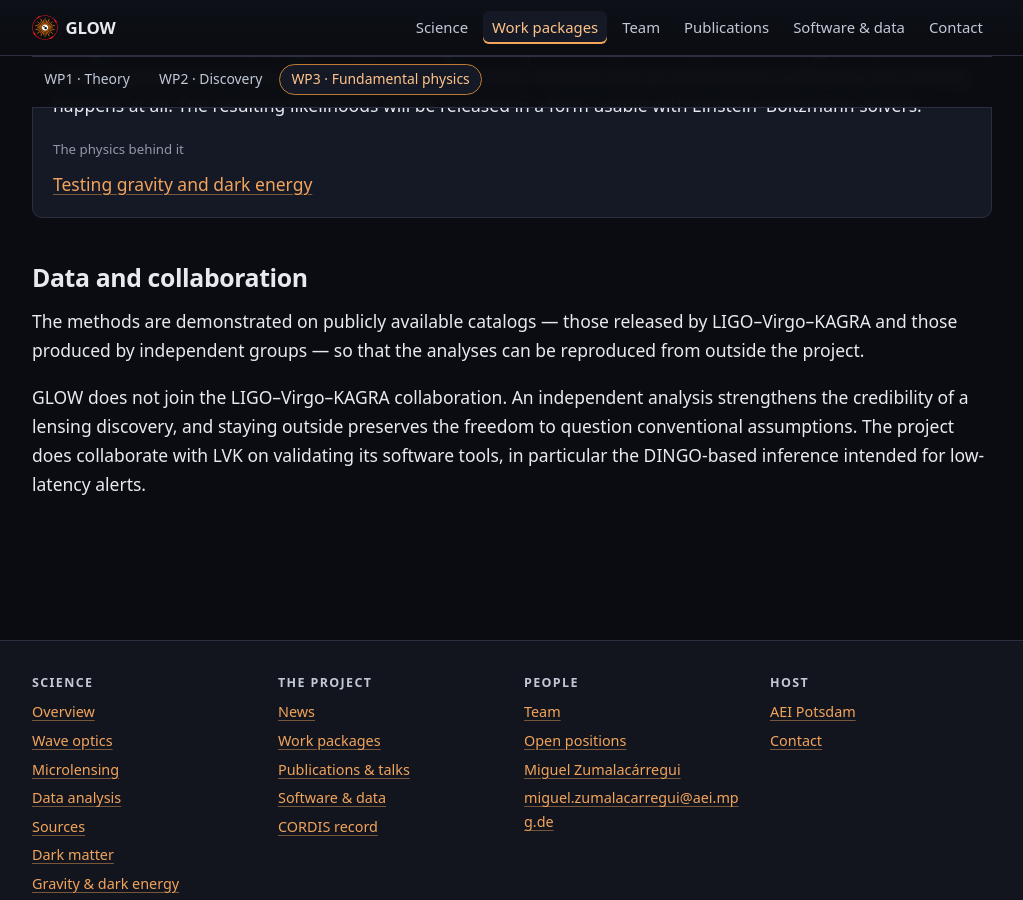
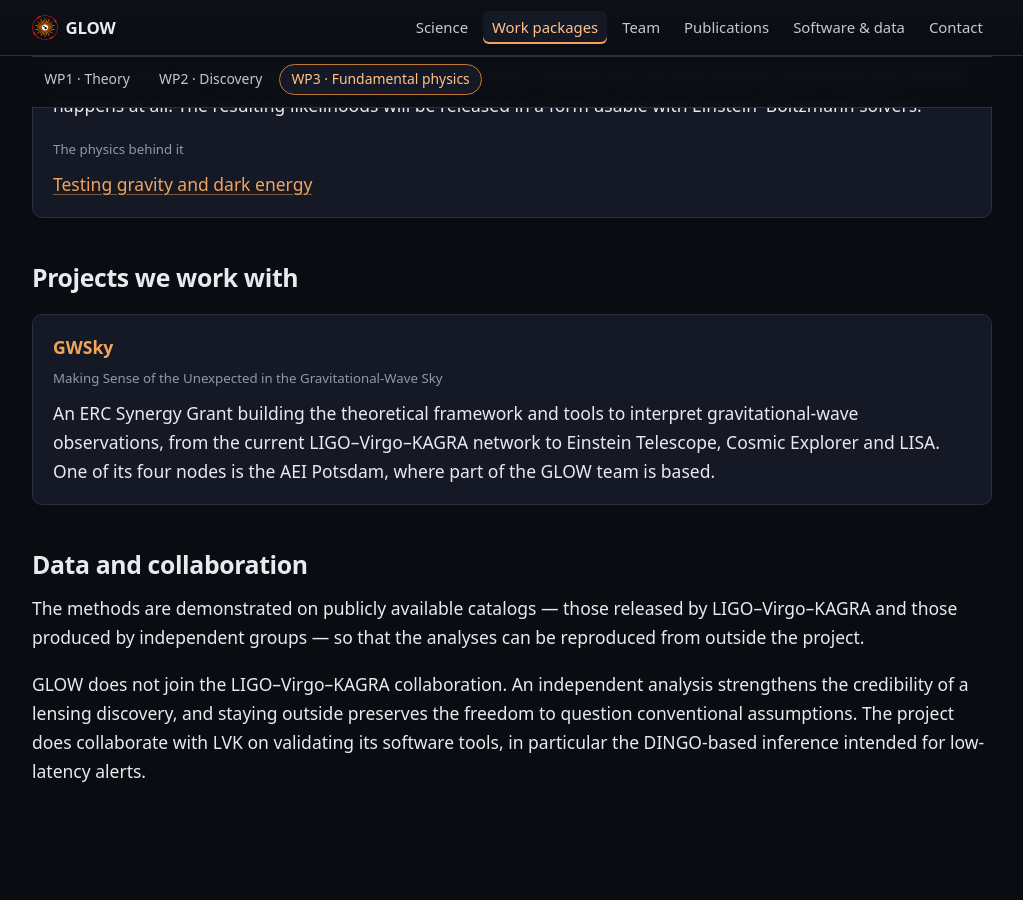
Before and after one commit to glow-astro/website, a Jekyll site: the page built from work-packages.html, in a window 1280 px wide and 900 px high, scrolled down 3384 px. Shown: the whole window, without its empty margins (128-1151 px from the left). Built offline with Jekyll 4.4.1, drawn with Linux system fonts in a browser that asks for light colours.

Commit message:
Add "Projects we work with" to the work packages page
Externally funded projects GLOW collaborates with, starting with GWSky
-- the ERC Synergy Grant whose four nodes include the AEI Potsdam, where
part of the team sits. URL checked, 200.

On the work-packages page rather than the team page, as asked, and the
reason holds up: what is shared with a project is the work, not the
people. The team page is individuals and their roles; a project belongs
against the tasks it touches.

Distinct from a task's `partners`, which names the people on one task. A
project outlives any single task, so _data/external_projects.yml lists it
once instead of repeating it under each. The section renders only when
the file has entries, and stays out of the subnav -- the same choice
already made for "Data and collaboration" below it, since that bar is for
the three work packages.

Seeded with one entry. The rest of the list is the owner's to supply.

Co-Authored-By: Claude Opus 5 <noreply@anthropic.com>
Claude-Session: https://claude.ai/code/session_01L7GT62S61eYxRuSFTmWGfu

```diff
--- /dev/null
+++ b/_data/external_projects.yml
@@ -0,0 +1,23 @@
+# Externally funded projects GLOW works with. Not people -- _data/people.yml has
+# the collaborators, and work_packages.yml has per-task `partners` for the named
+# individuals on a specific task. This file is for the projects themselves, which
+# outlive any one task and are worth linking to.
+#
+# Schema
+#   name   what it is called, short. The link text.
+#   full   the project's own full title, if the short name is an acronym.
+#   url    the project's site. Checked before it goes in.
+#   what   one or two sentences: what the project is, and what GLOW does with it.
+#          Say the relationship -- "shares a node with", "supplies", "we
+#          contribute" -- rather than leaving a reader to infer it.
+#
+# Order is deliberate, not alphabetical: closest collaboration first.
+
+- name: "GWSky"
+  full: "Making Sense of the Unexpected in the Gravitational-Wave Sky"
+  url: "https://gwsky.org/"
+  what: >-
+    An ERC Synergy Grant building the theoretical framework and tools to
+    interpret gravitational-wave observations, from the current LIGO–Virgo–KAGRA
+    network to Einstein Telescope, Cosmic Explorer and LISA. One of its four
+    nodes is the AEI Potsdam, where part of the GLOW team is based.
--- a/work-packages.html
+++ b/work-packages.html
@@ -86,6 +86,37 @@ sections:
 </section>
 {%- endfor %}
 
+{%- comment -%}
+  Externally funded projects, from _data/external_projects.yml. Here rather than
+  on the team page because what is shared with them is the work, not the people:
+  a project turns up against the tasks it touches, while the team page is a list
+  of individuals and their roles.
+
+  Distinct from a task's `partners`, which names the people on one task. A
+  project outlives any single task, so it is listed once here rather than
+  repeated under each.
+
+  The section is not in `sections:` above, so it stays out of the subnav -- the
+  same choice already made for "Data and collaboration" below it. That bar is
+  for the three work packages; adding the tail sections would bury them.
+{%- endcomment -%}
+{%- if site.data.external_projects %}
+<section class="section" aria-labelledby="projects-heading">
+  <h2 id="projects-heading">Projects we work with</h2>
+  <div class="grid grid-2">
+    {%- for p in site.data.external_projects %}
+    <div class="card">
+      <p class="card-title"><a href="{{ p.url }}" rel="noopener">{{ p.name }}</a></p>
+      {%- if p.full %}
+      <p class="card-meta">{{ p.full }}</p>
+      {%- endif %}
+      <p>{{ p.what | strip_newlines | strip }}</p>
+    </div>
+    {%- endfor %}
+  </div>
+</section>
+{%- endif %}
+
 <section class="section" aria-labelledby="data-heading">
   <h2 id="data-heading">Data and collaboration</h2>
   <p>
```
